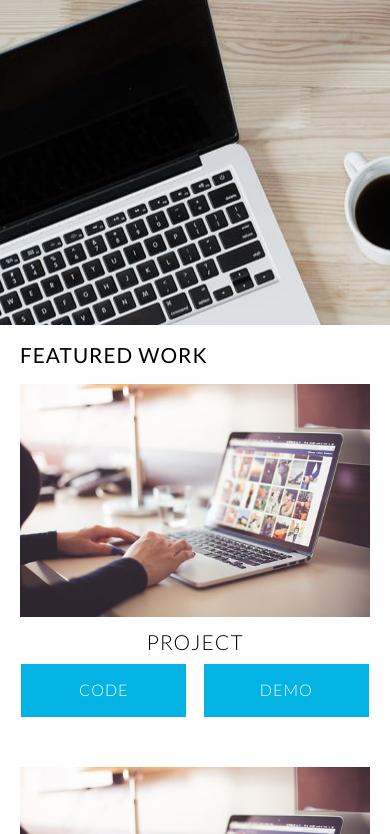
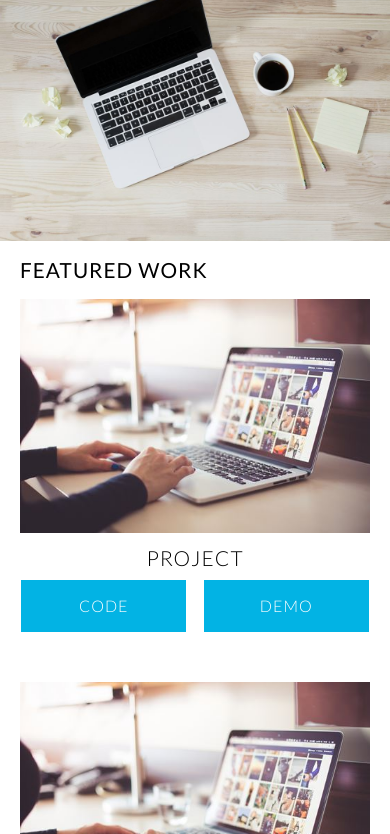
Before and after one commit to dominikaporzyczka/PortfolioUdacity, a plain HTML site: page index.html in a window 390 px wide. Shown: the part 87-921 px from the top of the page. Drawn offline with nearby package versions, Linux system fonts and the light colour scheme.

Commit message:
improvements in media queries

```diff
--- a/css/responsive.css
+++ b/css/responsive.css
@@ -33,6 +33,12 @@
         font-size: 0.8em;
     }
 
+    .center-img {
+        background-attachment: scroll;
+        background-size: cover;
+        height: 30%;
+    }
+
     .project {
         width: 100%;
     }
```
